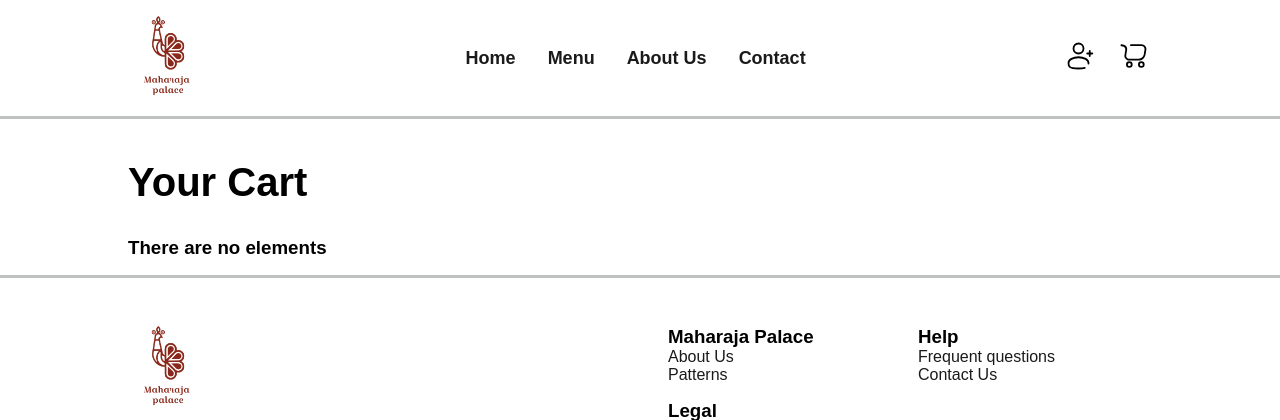
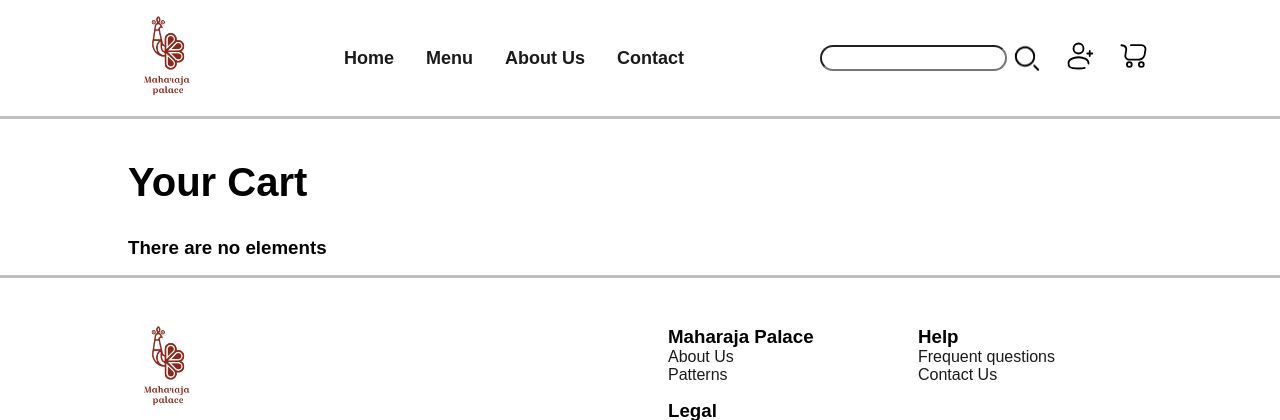
Before and after one commit to Kevingu08/Mahara-Palace-Backend, a PHP site: page /Mahara-Palace-Backend/shopping-cart.php in a window 1280 px wide. Shown: the top 420 px of the page. Run offline with PHP 8.4, Linux system fonts and the light colour scheme; some libraries are stand-ins or nearby versions.

Commit message:
search functionality added

```diff
--- a/css/layout/grid.css
+++ b/css/layout/grid.css
@@ -1,6 +1,6 @@
 /* clase adaptativa debido al position:fixed del navBar */
 .adaptative-menu-nav{
-    margin-top: 9rem;
+    margin-top: 7.5rem;
 }
 
 .menu-container{
--- a/css/layout/navigation.css
+++ b/css/layout/navigation.css
@@ -67,6 +67,26 @@
 
 .icon-nav:hover{
   background: var(--clr-main);
+}
+
+.search-btn{
+  background: url("../../imgs/search-icon.svg");
+  background-repeat: no-repeat;
+  border: none;
+  border-radius: .75rem;
+  background-position: center;
+  padding: .75rem 1.25rem;
+  cursor: pointer;
+}
+
+.search-container-form{
+  display: flex;
+  align-items: center;
+}
+
+.search{
+  border-radius: 1rem;
+  padding: .2rem;
 }
 
 /* nav */
@@ -169,5 +189,12 @@
 
   .icon-nav-container{
     order: 1;
+    gap: 0;
+  }
+
+  .search{
+    width: 5rem;
+    border-radius: 1rem;
+    padding: .1rem;
   }
 }
--- a/menu.php
+++ b/menu.php
@@ -1,5 +1,6 @@
 <?php
     require_once './database.php';
+    session_start();
     $id_category = "";
     $is_ajax_available;
 
--- a/parts/nav.php
+++ b/parts/nav.php
@@ -28,7 +28,13 @@
                 <li><a class="nav-list-link" href="#footer">Contact</a></li>
             </ul>
 
+
+
             <div class="icon-nav-container">
+                <form method="get" action="results.php" class="search-container-form">
+                    <input id="search" class="search" type="text" name="keyword">
+                    <input type="submit" class="search-btn" value="">
+                </form>
                 <a href="<?php echo $path?>" class=""><img class="icon-nav" src="<?php echo $iconPath?>" alt=""></a>
                 <a href="shopping-cart.php"><img class="icon-nav" src="./imgs/shopping-cart-svgrepo-com.svg" alt="shopping cart"></a>
             </div>
--- a/user-profile.php
+++ b/user-profile.php
@@ -52,7 +52,10 @@
 </head>
 
 <body>
-    <main class="user-main">
+    <?php
+        include "./parts/nav.php";
+    ?>
+    <main class="user-main adaptative-menu-nav">
         <div class="user-section">
             <div class="user-card">
                 <div class="user-img-container">
@@ -114,6 +117,7 @@
     <?php
         include "./parts/footer.php";
     ?>
+    <script src="./js/main.js"></script>
 </body>
 
 </html>
```
Also changed, not shown: results.php (added, +65 -0 lines), imgs/search-icon.svg (added).
